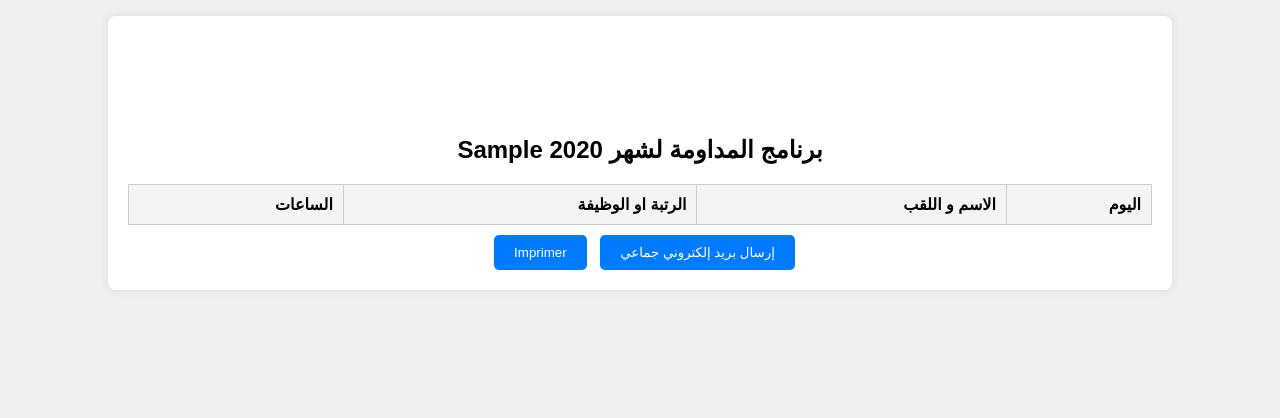
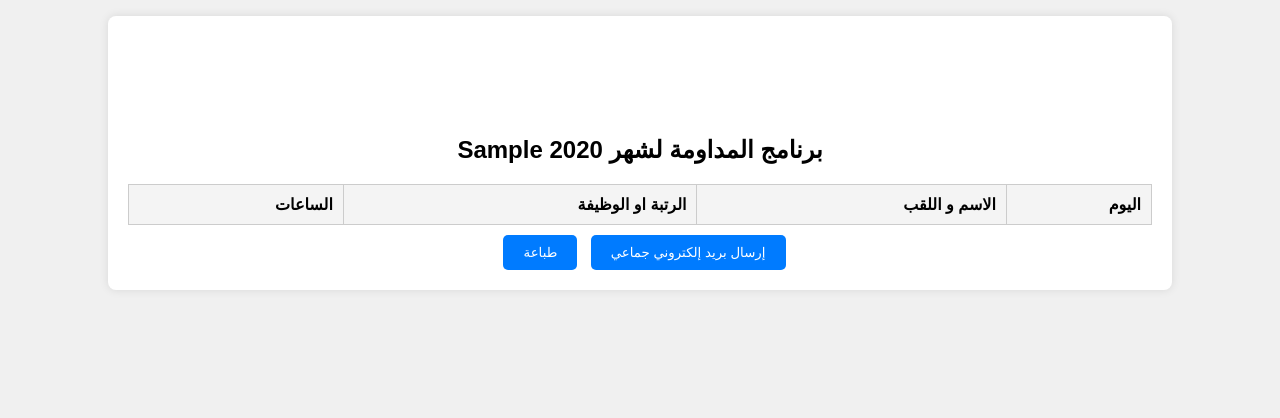
Before and after one commit to brahimi-akram/gestion_permanence, a Django app: template main/templates/afficher_affectation.html in a window 1280 px wide, after a click on "اظهار الاعياد فقط". Shown: the part 510-928 px from the top of the page. Run offline with Django 5.2, Linux system fonts and the light colour scheme; the template is opened without the code that fills it: most values are stand-ins (such as "Sample title", 1, 10 or a date in 2020); lists and menus that the app fills with data are empty.

Commit message:
prototype 1.5.1

```diff
--- a/main/templates/afficher_affectation.html
+++ b/main/templates/afficher_affectation.html
@@ -247,7 +247,7 @@
                 </div>
                 <div>
                     <button class="no-print" id="btn" onclick="sendEmail_holiday()">إرسال بريد إلكتروني جماعي</button>
-                    <button class="no-print" onclick="window.print()" id ="btn">Imprimer</button>
+                    <button class="no-print" onclick="window.print()" id ="btn">طباعة</button>
                 </div>
             </div>
         {% else %}
```
